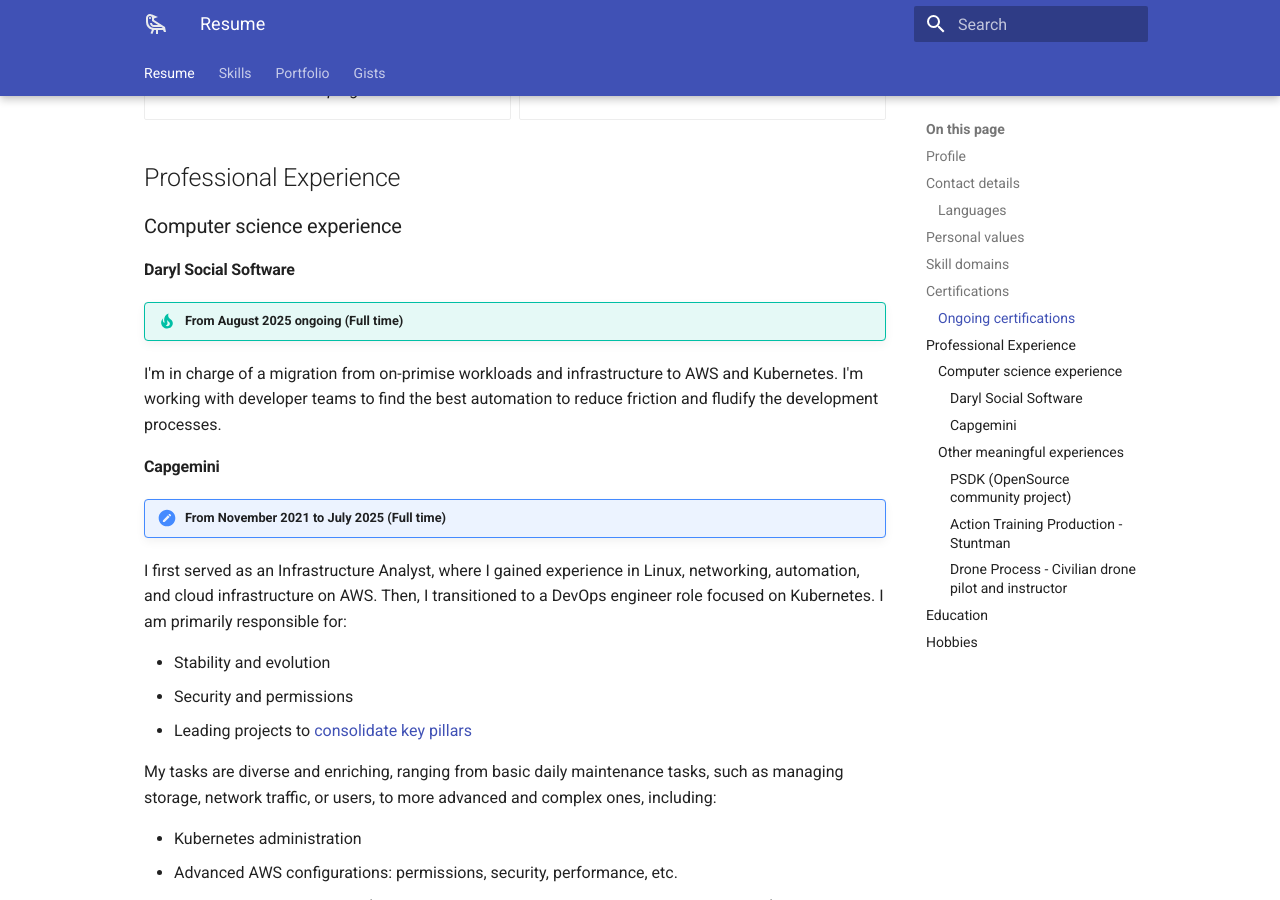
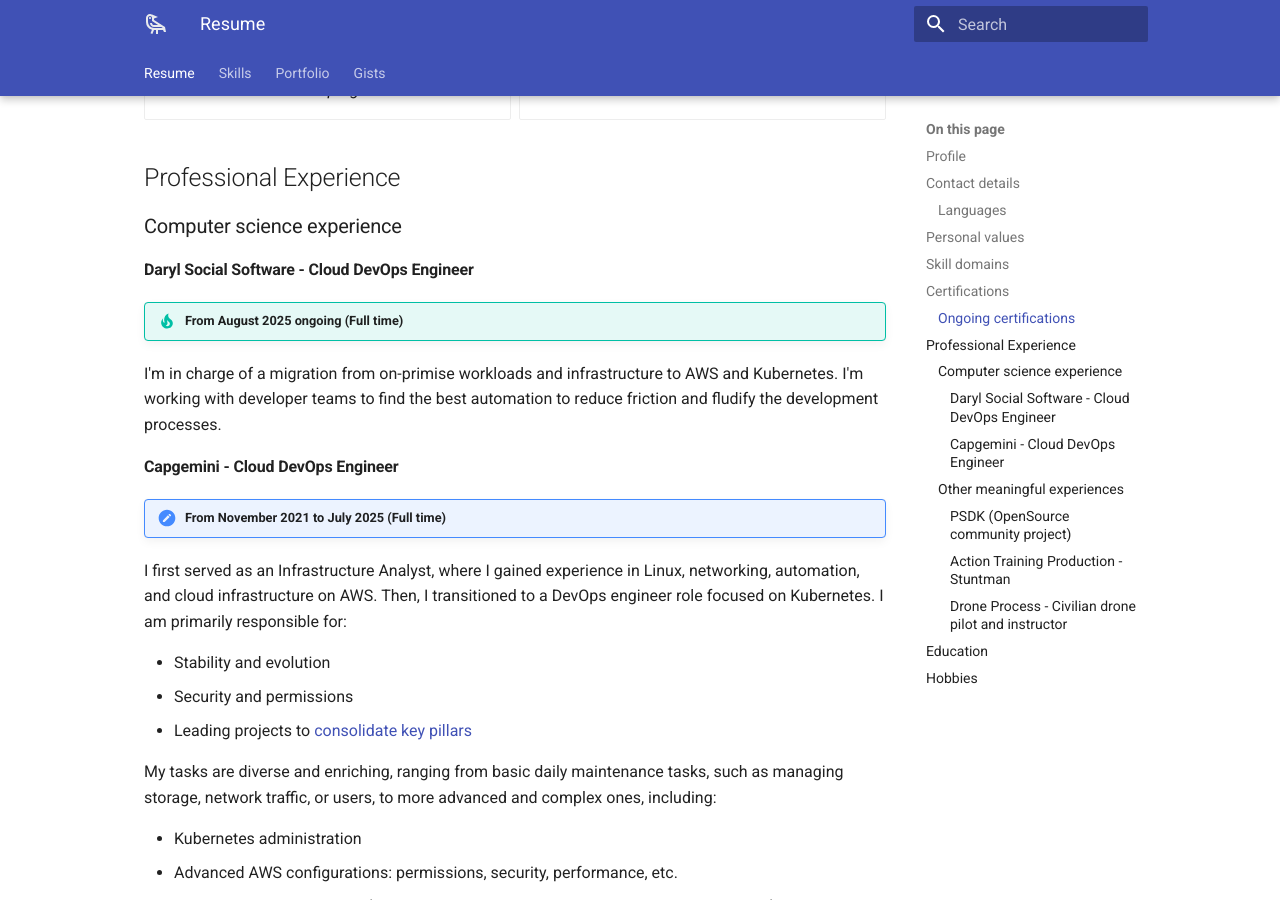
Before and after one commit to robinlioret/cv-en, an MkDocs documentation site: the page built from docs/index.md, in a window 1280 px wide and 900 px high, scrolled down 3148 px. Built offline with MkDocs 1.6.1 and Material for MkDocs 9.7.7, drawn with Linux system fonts in a browser that asks for light colours; emoji names are drawn with the system emoji font.

Commit message:
feat: update cv

```diff
--- a/docs/index.md
+++ b/docs/index.md
@@ -152,7 +152,7 @@ system **performance** and **reliability**.
 
 ### Computer science experience
 
-#### Daryl Social Software
+#### Daryl Social Software - Cloud DevOps Engineer
 
 [//]: # (@formatter:off)
 /// admonition | From August 2025 ongoing (Full time)
@@ -162,7 +162,7 @@ system **performance** and **reliability**.
 
 I'm in charge of a migration from on-primise workloads and infrastructure to AWS and Kubernetes. I'm working with developer teams to find the best automation to reduce friction and fludify the development processes.
 
-#### Capgemini
+#### Capgemini - Cloud DevOps Engineer
 
 [//]: # (@formatter:off)
 /// admonition | From November 2021 to July 2025 (Full time)
```
